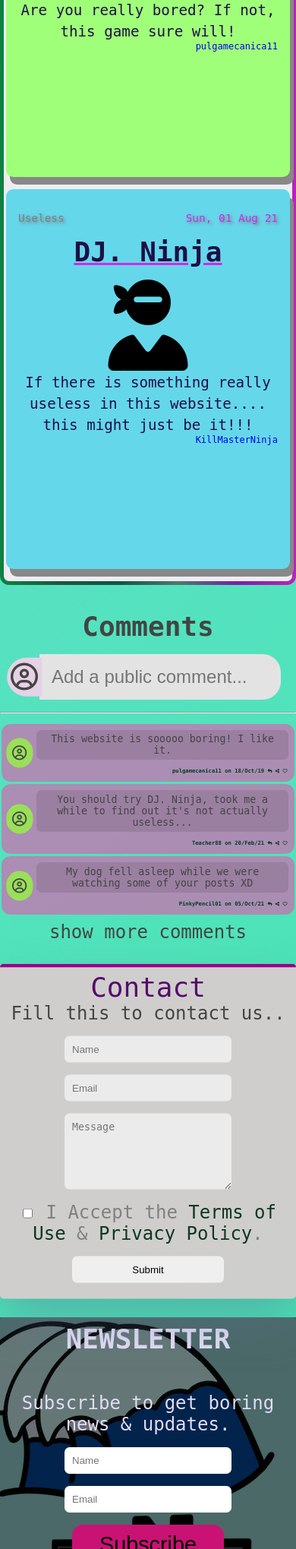
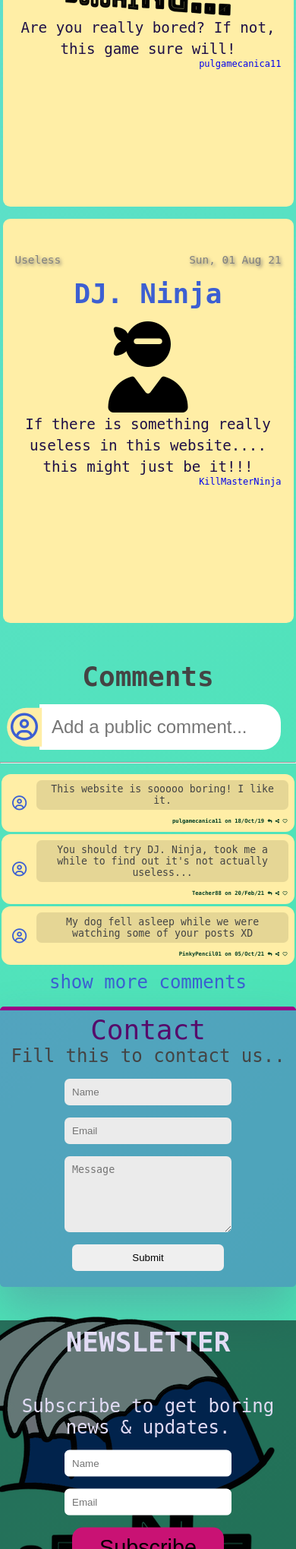
Before and after one commit to pulgamecanica/WebProgLuso, a PHP site: page / in a window 390 px wide. Shown: the part 4461-6500 px from the top of the page at 76% size. Run offline with PHP 8.4, Linux system fonts and the light colour scheme; some libraries are stand-ins or nearby versions; some web fonts are replaced.

```diff
--- a/index.html
+++ b/index.html
@@ -1,4 +1,5 @@
-	<!DOCTYPE html>
+
+<!DOCTYPE html>
 <html>
 <head>
 	<link rel="stylesheet" type="text/css" href="style/index.css">
@@ -33,7 +34,10 @@
 			<h5 class="breadcrums">Home / </h5>
 			<h1 class="title">THE VERY, VERY BORING WEBSITE</h1>
 			<h6><i style="color:#5e9ee8" class="fas fa-certificate"></i><b> BoringUser99</b> (Updated on Oct 18, 2022)</h6>
-			<p>Welcome neophyte, this website will bring you many boring experiences and quickly you will feel very bored. Be sure to come back anytime.</p>
+			<p>Welcome neophyte, this website will bring you many boring experiences and quickly you will feel very bored.</p>
+			<p>We developed many boring games, we can assure that anyone that plays our games will get bored!</p>
+			<p>Create an account to track your progress and comment.</p>
+			<p>Be sure to come back anytime.</p>
 		</div>
 		<div class="box author-box">
 			<h1><a href="#"><i class="fab fa-github"></i></a></h1>
@@ -138,7 +142,7 @@
 						<footer>DoggoMaster09</footer>
 					</section>
 				</a>
-				<section class="compilation-creative-game">
+				<!-- <section class="compilation-creative-game">
 					<div class="flip-card">
 						<div class="flip-card-inner">
 						    <div class="flip-card-front">
@@ -184,7 +188,7 @@
 						    </div>
 						</div>
 					</div>
-				</section>
+				</section> -->
 				<a href="./posts.html">
 					<section class="compilation-post">
 						<svg>
@@ -366,7 +370,7 @@
 					<p>My dog fell asleep while we were watching some of your posts XD</p>
 					<h6>PinkyPencil01 on 05/Oct/21 <a href=""><i class="fas fa-reply"></i></a> <a href=""><i class="fas fa-share-alt"></i></a> <a href=""><i class="far fa-heart"></i></a></h6>
 				</div>
-				<p>show more comments</p>
+				<p style="color: #3c5fd2;">show more comments</p>
 			</div>
 		</div>
 		<div class="box contact-box">
@@ -377,8 +381,6 @@
 		      <input type="text" class="name formEntry" placeholder="Name" />
 		      <input type="text" class="email formEntry" placeholder="Email"/>
 		      <textarea class="message formEntry" placeholder="Message"></textarea>
-		      <input type="checkbox" class="termsConditions" id="terms" value="Term">
-		      <label style="color: grey" for="terms"> I Accept the <span style="color: #0e3721">Terms of Use</span> & <span style="color: #0e3721">Privacy Policy</span>.</label><br>
 		      <button class="submit formEntry" onclick="thanks()">Submit</button>
 		    </form>
 		  </div>
--- a/style/index.css
+++ b/style/index.css
@@ -235,10 +240,6 @@ body {
 }
 /*FORTH ELEMENT OF THE GRID*/
 .compilation-box {
-	border: 5px solid transparent;
-	border-radius: 0.5em;
-	background-image: linear-gradient(#ededf2, #ededf2), linear-gradient(to right, #0e8242, #1d573d, #125442, #4c7a6d, #7521a6, #ba25b7);
-	background-origin: border-box;
 	background-clip: content-box, border-box;
 	grid-column: 1 / 5;
 	grid-row: 3;
@@ -251,13 +252,13 @@ body {
 	opacity: 75%;
 	animation: shake 1.5s ease-in-out 1.0s infinite;
 }
-.compilation-container .compilation-creative-game  .flip-card, .compilation-container .compilation-useless-game  .flip-card, .compilation-container .compilation-boring-game  .flip-card{
+.compilation-container .compilation-useless-game, .compilation-container .compilation-boring-game {
+	overflow: scroll;
+}
+.compilation-container .compilation-useless-game  .flip-card, .compilation-container .compilation-boring-game  .flip-card{
 	width: 100%;
-	min-height: 500px;
+	height: 500px;
 	perspective: 1000px;
-}
-.compilation-container .compilation-creative-game  .flip-card:hover {
-	min-height: 800px;
 }
 .compilation-container .compilation-creative-game  .flip-card-inner, .compilation-container .compilation-useless-game  .flip-card-inner, .compilation-container .compilation-boring-game  .flip-card-inner{
   position: relative;
@@ -307,24 +307,19 @@ body {
 }
 .compilation-container a:focus section svg {display: inline-block;}
 .compilation-container section {
-	padding: 0 1rem;
+	padding: 1rem;
 	margin: 1rem auto;
 	display: inline-block;
 	background: white;
 	border-radius: 0.4em;
 	width: 30%;
 	min-height: 100px;
-	box-shadow: 5px 10px #888888;
+	background-color: #ffeea6;
 }
 .compilation-container h3{
 	margin-top: 0.5rem;
 	margin-bottom: 0;
 }
-.compilation-container .compilation-post {background: #ffeea6;}
-.compilation-container .compilation-boring-game {background: #a0ff78;}
-.compilation-container .compilation-creative-game {background: #d68b6b;}
-.compilation-container .compilation-useless-game {background: #65d7eb;}
-.compilation-container .compilation-frustration {background: #b15fe8;}
 .compilation-container section header{
 	text-shadow: 2px 2px 4px #707070;
 	text-align: left;
@@ -333,13 +328,10 @@ body {
 }
 .compilation-container section header .element-date{
 	float: right;
-	color: #d228eb;
 }
 .compilation-box .compilation-container section h2 {
 	padding: 0.5rem;
-	color: #1e0f46;
-	text-decoration: underline;
-	text-decoration-color: #d228eb;
+	color: #3c5fd2;
 }
 .compilation-container section img {
 	display: block;
@@ -361,8 +353,9 @@ body {
 	grid-row: 4;
 }
 .comments-box .user-icon{
+	color: #3c5fd2;
 	margin: 0 1rem;
-	background: #e6d1e6;
+	background-color: #ffeea6;
 	border-radius:  1em 0 0 1em ;
 	font-size: 150%;
 	position: absolute;
@@ -371,8 +364,7 @@ body {
   	transform: translate(-50%, -50%);
 }
 .comments-box .user-comment-icon {
-	background: rgba(149, 245, 66, 0.8);
-	border-radius: 1em;
+	color: #3c5fd2;
 	margin: 0 1.5rem;
 	font-size: 80%;
 	position: absolute;
@@ -382,7 +374,7 @@ body {
 }
 .comments-box input {
 	margin: 0 1.5em;
-	background: #e3e3e3;
+	background: white;
 	border: none;
 	border-radius: 0 1em 1em 0;
 	font-size: 100%;
@@ -396,7 +388,7 @@ body {
 	position: relative; /*This is the problem about the overlay layer issue */
 	display: inline-block;
 	margin: 0.1rem;
-	background: rgba(232, 86, 174, 0.6);
+	background: #ffeea6;
 	border-radius: 0.5em;
 }
 .comments-box .comments-container  p {
@@ -423,18 +415,18 @@ body {
 }
 .contact-box form {
 	text-align: center;
-	background: rgba(240, 201, 211, 0.8);
+	background: rgba(87, 18, 199, 0.30);
 	box-shadow: 0 30px 60px 0 rgba(90, 116, 148, 0.4);
 	border-radius: 5px;
 	padding: 5px 0;
 	border-top: 5px solid #9c0087;
-	animation: bounce 1.5s infinite;
 }
 .contact-box form .page-title {
 	font-size: 150%;
 	color: #560c6b;
 }
 .contact-box form input, form .message {
+	max-width: 30px;
 	background-color: #ebebeb;
   	padding: 0.8rem;
 }
@@ -460,16 +452,16 @@ body {
 .mailbox-box {
 	background-image: url("../img/logo600px.png");
 	background-repeat: no-repeat;
-	background-position: left;
-	background-color: rgba(161, 209, 212, 0.9);
+	background-position: right;
 	grid-column: 1 / 5;
 	grid-row: 5;
 }
 .mailbox-box .container-contact {
-	background-color: rgba(0, 0, 0, 0.1);
+	background-color: rgba(87, 18, 199, 0.30);
 	min-height: 400px;
 	margin: auto;
-	float: right;
+	float: left;
+	animation: bounce 1.5s infinite;
 }
 .mailbox-box .container-contact:hover h2 {
 	text-decoration: underline;
@@ -1792,9 +1783,6 @@ article figure #dj-ninja-game i {
 	}
 	.comments-box h2{
 		text-align: center;
-	}
-	.comments-box input{
-
 	}
 	.comments-box form{
 		margin: 1rem;
@@ -1906,12 +1894,12 @@ article figure #dj-ninja-game i {
 	}
 }
 @media only screen and (max-width: 540px)  {
+	.box {
+
+	}
 	.main-wrapper {
 		padding: 0;
 		margin: 1rem 0;
-	}
-	.comments-box input{
-		width: 80%;
 	}
 	.about-wrapper {
 		padding: 0;
```
Also changed, not shown: other parts of style/index.css (+40 -34 lines).
